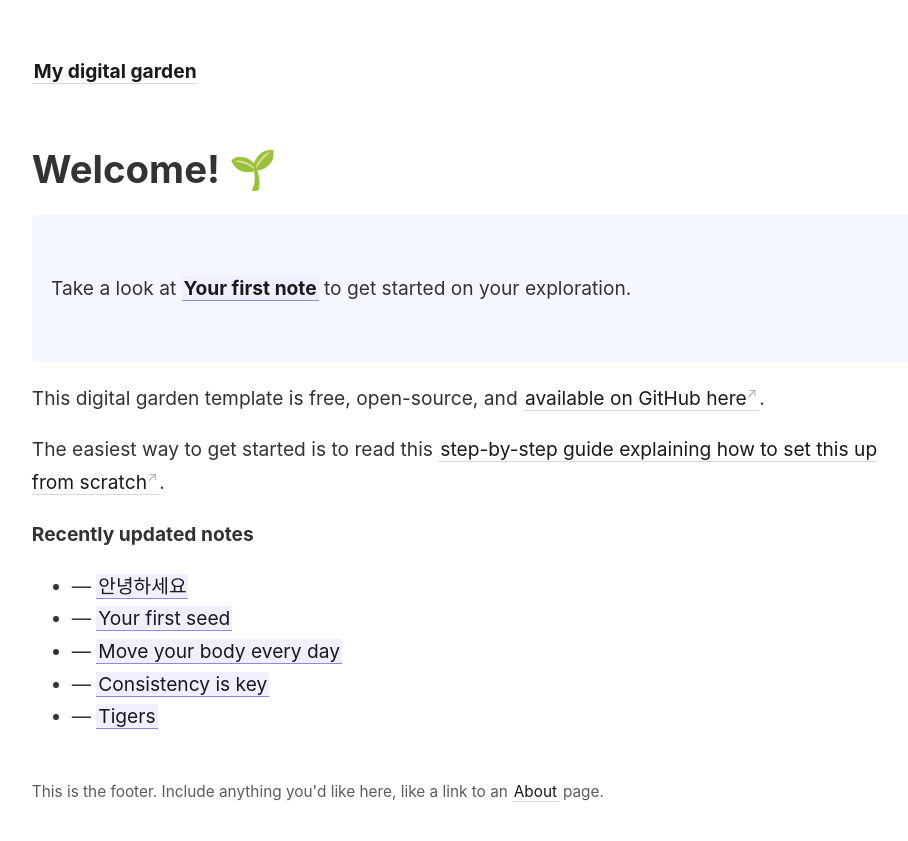
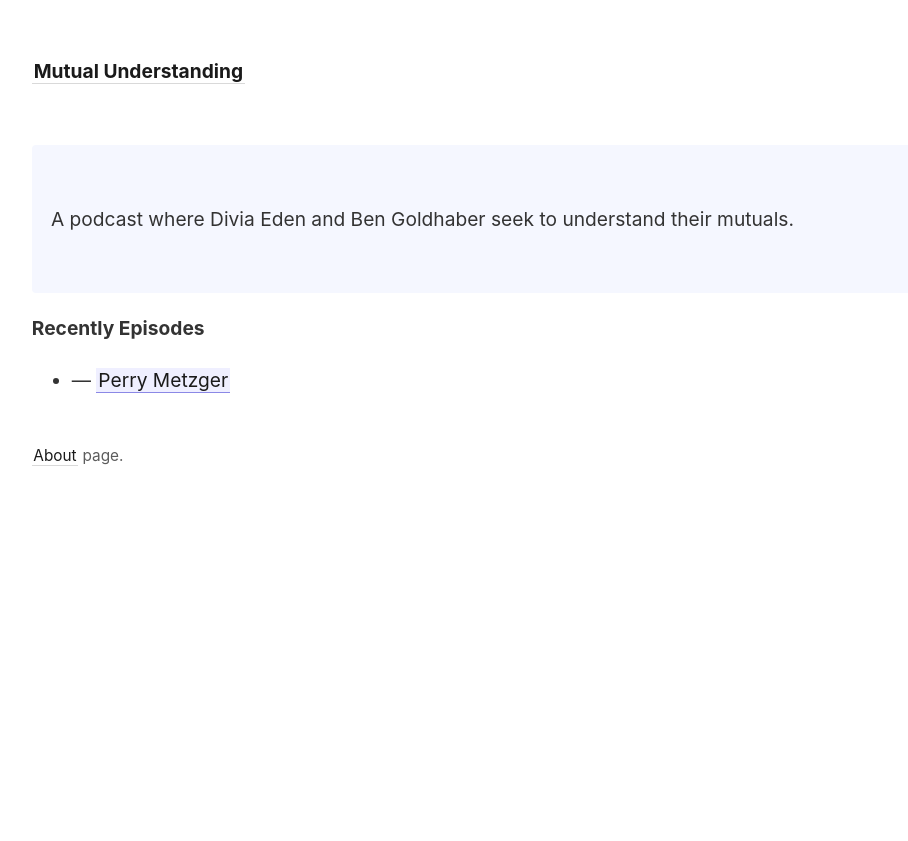
Before and after one commit to ghabs/mutual-understanding, a Jekyll site: the page built from _pages/index.md, in a window 1280 px wide. Shown: the top 841 px of the page, without its empty margins (45-953 px from the left). Built offline with Jekyll 4.4.1, drawn with Linux system fonts in a browser that asks for light colours.

```diff
--- a/_config.yml
+++ b/_config.yml
@@ -1,4 +1,4 @@
-title:               My digital garden
+title:               Mutual Understanding
 include:             ['_pages']
 exclude:             ['_includes/notes_graph.json']
 # You may need to change the base URL depending on your deploy configuration.
--- a/_includes/footer.html
+++ b/_includes/footer.html
@@ -1 +1 @@
-This is the footer. Include anything you'd like here, like a link to an <a class="internal-link" href="/about">About</a> page.
+<a class="internal-link" href="/about">About</a> page.
--- a/_pages/index.md
+++ b/_pages/index.md
@@ -5,24 +5,21 @@
 permalink: /
 ---
 
-# Welcome! 🌱
 
 <p style="padding: 3em 1em; background: #f5f7ff; border-radius: 4px;">
-  Take a look at <span style="font-weight: bold">[[Your first note]]</span> to get started on your exploration.
+  A podcast where Divia Eden and Ben Goldhaber seek to understand their mutuals.
 </p>
 
-This digital garden template is free, open-source, and [available on GitHub here](https://github.com/maximevaillancourt/digital-garden-jekyll-template).
-
-The easiest way to get started is to read this [step-by-step guide explaining how to set this up from scratch](https://maximevaillancourt.com/blog/setting-up-your-own-digital-garden-with-jekyll).
-
-<strong>Recently updated notes</strong>
+<strong>Recently Episodes</strong>
 
 <ul>
   {% assign recent_notes = site.notes | sort: "last_modified_at_timestamp" | reverse %}
   {% for note in recent_notes limit: 5 %}
+    {% if note.category == "podcast" %}
     <li>
       {{ note.last_modified_at | date: "%Y-%m-%d" }} — <a class="internal-link" href="{{ note.url }}">{{ note.title }}</a>
     </li>
+    {% endif %}
   {% endfor %}
 </ul>
 
```
Also changed, not shown: _notes/perry-metzger.md (added, +14 -0 lines), _pages/about.md (+2 -2 lines), 1 other file.
